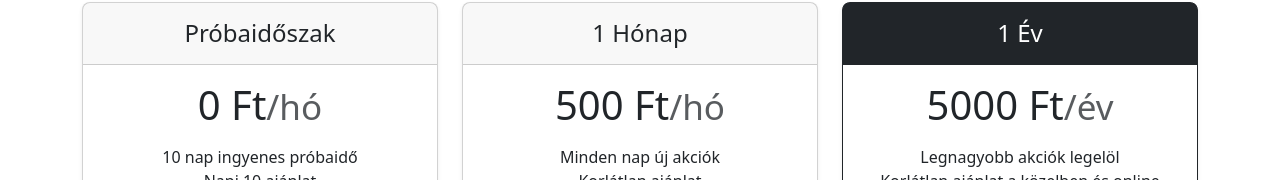
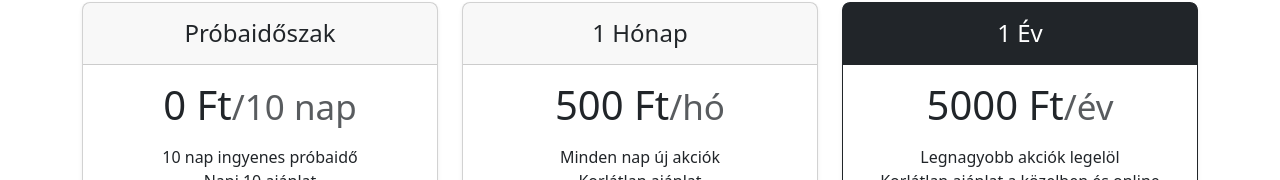
Before and after one commit to Szofi87/PricePals, a plain HTML site: page index.html in a window 1280 px wide. Shown: the part 1721-1901 px from the top of the page. Drawn offline with nearby package versions, Linux system fonts and the light colour scheme.

Commit message:
Update index.html

```diff
--- a/index.html
+++ b/index.html
@@ -138,7 +138,7 @@
               <h4 class="my-0 fw-normal">Próbaidőszak</h4>
             </div>
             <div class="card-body">
-              <h1 class="card-title pricing-card-title">0 Ft<small class="text-body-secondary fw-light">/hó</small></h1>
+              <h1 class="card-title pricing-card-title">0 Ft<small class="text-body-secondary fw-light">/10 nap</small></h1>
               <ul class="list-unstyled mt-3 mb-4">
                 <li>10 nap ingyenes próbaidő</li>
                 <li>Napi 10 ajánlat</li>
```
